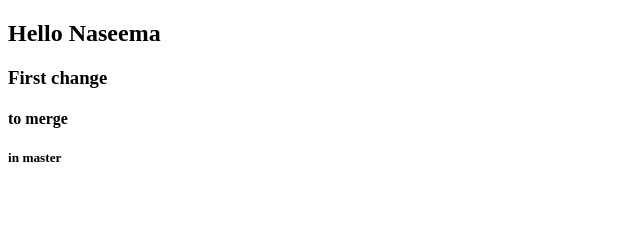
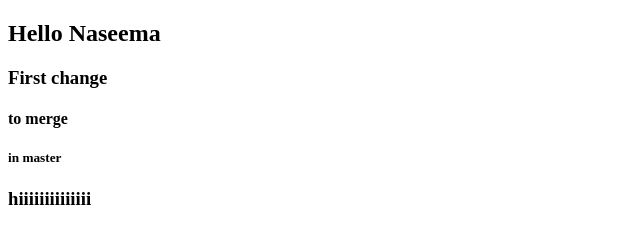
Before and after one commit to naseema123456/git-sample, a plain HTML site: page index.html in a window 1280 px wide. Shown: the whole page, without its empty margins (0-640 px from the left). Drawn offline with Linux system fonts and the light colour scheme.

Commit message:
this is another commit

```diff
--- a/index.html
+++ b/index.html
@@ -10,5 +10,6 @@
     <h3>First change</h3>
     <h4>to merge </h4>
     <h5>in master</h5>
+    <h3>hiiiiiiiiiiiiii</h3>
 </body>
 </html>
```
